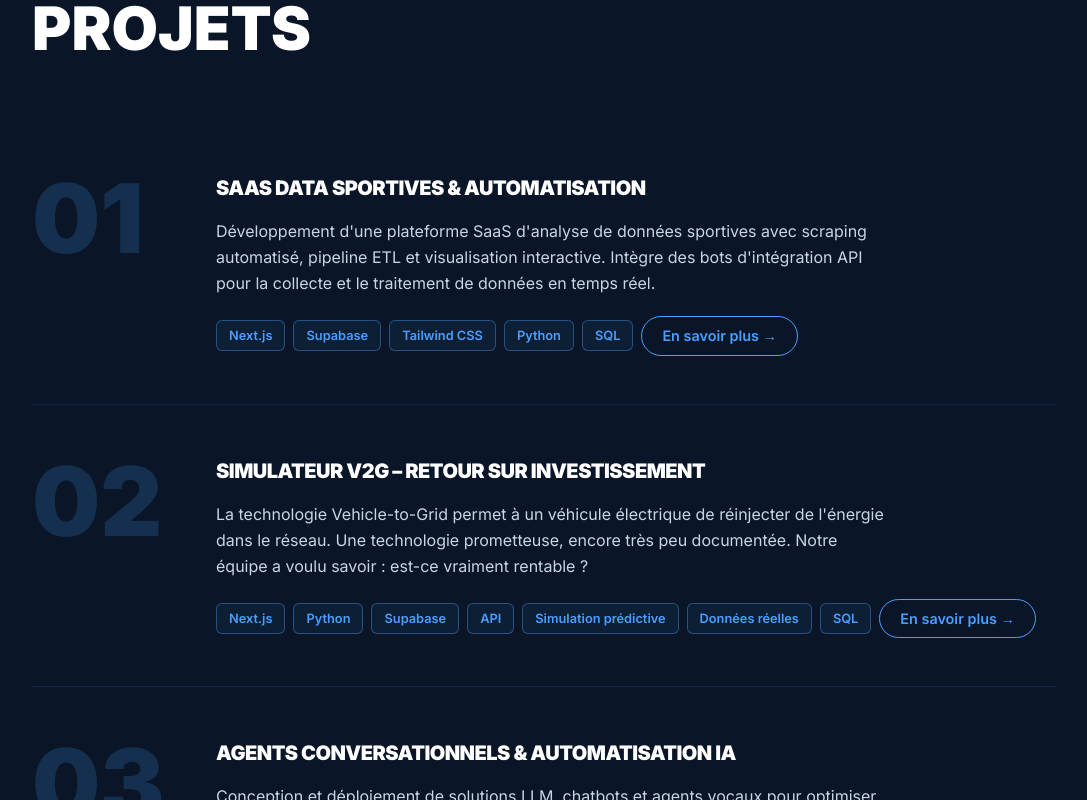
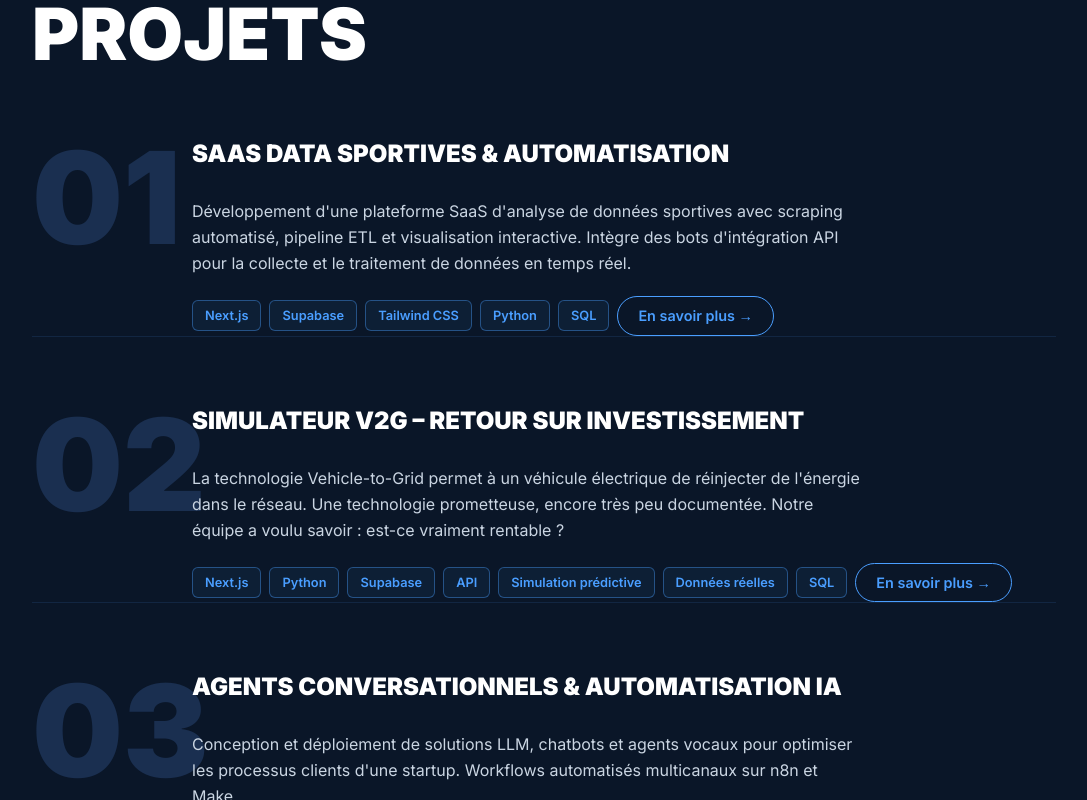
Before and after one commit to Ilias-cpu/portfolio-ilias, a Next.js app: page /projets in a window 1280 px wide. Shown: the part 220-1020 px from the top of the page, without its empty margins (96-1183 px from the left). Built offline with nearby package versions, Linux system fonts and the light colour scheme.

Commit message:
fix responsive mobile projets

```diff
--- a/src/app/contact/page.tsx
+++ b/src/app/contact/page.tsx
@@ -50,11 +50,9 @@ export default function Contact() {
           className="mb-14"
         >
           <h1 className="text-white mb-5" style={{ fontSize: "3.5rem", fontWeight: 900, lineHeight: 1.1 }}>
-            Vous recrutez ?
+            Me contacter
           </h1>
           <p className="text-white mb-3" style={{ fontSize: "1.1rem" }}>
-            Je suis actuellement à la recherche d&apos;une alternance de 3 ans en Data Engineering,
-            Data Analysis ou Développement Web, à partir de septembre 2026.
           </p>
           <p className="text-slate-400" style={{ fontSize: "0.95rem", marginTop: "12px" }}>
             Que vous ayez une opportunité, un conseil à me partager, ou que vous connaissiez quelqu&apos;un
--- a/src/app/projets/page.tsx
+++ b/src/app/projets/page.tsx
@@ -162,7 +162,7 @@ export default function Projets() {
   const openModal = (src: string, alt: string) => { setModalSrc(src); setModalAlt(alt); };
 
   return (
-    <section className="min-h-screen px-8 py-24">
+    <section className="min-h-screen px-4 sm:px-6 md:px-12 py-24">
       <div className="max-w-5xl w-full mx-auto">
 
         {/* En-tête */}
@@ -178,7 +178,7 @@ export default function Projets() {
           >
             Projets Notables
           </span>
-          <h1 className="text-6xl font-black text-white uppercase">Projets</h1>
+          <h1 className="text-4xl sm:text-5xl md:text-7xl font-black text-white mb-10 uppercase">Projets</h1>
         </motion.div>
 
         {/* ── PROJET 01 ── */}
@@ -186,14 +186,14 @@ export default function Projets() {
           initial={{ opacity: 0, x: -50 }}
           animate={{ opacity: 1, x: 0 }}
           transition={{ duration: 0.7 }}
-          className="flex flex-col md:flex-row gap-6 md:gap-14 py-12"
+          className="flex flex-col md:flex-row items-start gap-4 md:gap-8 mb-16"
           style={{ borderBottom: "1px solid rgba(74,158,255,0.12)" }}
         >
           <div className="flex-shrink-0 md:w-32">
-            <span className="font-black select-none" style={{ fontSize: "6rem", color: "rgba(74,158,255,0.18)", lineHeight: 1 }}>01</span>
+            <span className="text-7xl sm:text-8xl md:text-9xl font-black select-none" style={{ color: "#1a2f50" }}>01</span>
           </div>
           <div className="flex-1 flex flex-col gap-4 pt-1">
-            <h2 className="text-xl font-black text-white tracking-tight">SAAS DATA SPORTIVES &amp; AUTOMATISATION</h2>
+            <h2 className="text-lg sm:text-xl md:text-2xl font-black text-white uppercase mb-3">SAAS DATA SPORTIVES &amp; AUTOMATISATION</h2>
             <p className="text-slate-300 text-base leading-relaxed max-w-2xl">
               Développement d&apos;une plateforme SaaS d&apos;analyse de données sportives avec scraping automatisé,
               pipeline ETL et visualisation interactive. Intègre des bots d&apos;intégration API pour la collecte
@@ -222,7 +222,7 @@ export default function Projets() {
                         {construits01.map((item) => <p key={item} className="text-slate-300 text-sm leading-relaxed">{item}</p>)}
                       </div>
                     </div>
-                    <Galerie images={screenshots01} gridClass="grid-cols-1 md:grid-cols-2" onOpen={openModal} />
+                    <Galerie images={screenshots01} gridClass="grid-cols-1 sm:grid-cols-2" onOpen={openModal} />
                   </div>
                 </motion.div>
               )}
@@ -235,14 +235,14 @@ export default function Projets() {
           initial={{ opacity: 0, x: -50 }}
           animate={{ opacity: 1, x: 0 }}
           transition={{ duration: 0.7, delay: 0.15 }}
-          className="flex flex-col md:flex-row gap-6 md:gap-14 py-12"
+          className="flex flex-col md:flex-row items-start gap-4 md:gap-8 mb-16"
           style={{ borderBottom: "1px solid rgba(74,158,255,0.12)" }}
         >
           <div className="flex-shrink-0 md:w-32">
-            <span className="font-black select-none" style={{ fontSize: "6rem", color: "rgba(74,158,255,0.18)", lineHeight: 1 }}>02</span>
+            <span className="text-7xl sm:text-8xl md:text-9xl font-black select-none" style={{ color: "#1a2f50" }}>02</span>
           </div>
           <div className="flex-1 flex flex-col gap-4 pt-1">
-            <h2 className="text-xl font-black text-white tracking-tight">SIMULATEUR V2G – RETOUR SUR INVESTISSEMENT</h2>
+            <h2 className="text-lg sm:text-xl md:text-2xl font-black text-white uppercase mb-3">SIMULATEUR V2G – RETOUR SUR INVESTISSEMENT</h2>
             <p className="text-slate-300 text-base leading-relaxed max-w-2xl">
               La technologie Vehicle-to-Grid permet à un véhicule électrique de réinjecter de l&apos;énergie dans le réseau.
               Une technologie prometteuse, encore très peu documentée. Notre équipe a voulu savoir : est-ce vraiment rentable ?
@@ -276,7 +276,7 @@ export default function Projets() {
                         Projet encore en cours de développement avec mon équipe. Objectif : déployer le site et mesurer sa croissance réelle.
                       </p>
                     </div>
-                    <Galerie images={screenshots02} gridClass="grid-cols-1 md:grid-cols-3" onOpen={openModal} />
+                    <Galerie images={screenshots02} gridClass="grid-cols-1 sm:grid-cols-2" onOpen={openModal} />
                   </div>
                 </motion.div>
               )}
@@ -289,13 +289,13 @@ export default function Projets() {
           initial={{ opacity: 0, x: -50 }}
           animate={{ opacity: 1, x: 0 }}
           transition={{ duration: 0.7, delay: 0.3 }}
-          className="flex flex-col md:flex-row gap-6 md:gap-14 py-12"
+          className="flex flex-col md:flex-row items-start gap-4 md:gap-8 mb-16"
         >
           <div className="flex-shrink-0 md:w-32">
-            <span className="font-black select-none" style={{ fontSize: "6rem", color: "rgba(74,158,255,0.18)", lineHeight: 1 }}>03</span>
+            <span className="text-7xl sm:text-8xl md:text-9xl font-black select-none" style={{ color: "#1a2f50" }}>03</span>
           </div>
           <div className="flex-1 flex flex-col gap-4 pt-1">
-            <h2 className="text-xl font-black text-white tracking-tight">AGENTS CONVERSATIONNELS &amp; AUTOMATISATION IA</h2>
+            <h2 className="text-lg sm:text-xl md:text-2xl font-black text-white uppercase mb-3">AGENTS CONVERSATIONNELS &amp; AUTOMATISATION IA</h2>
             <p className="text-slate-300 text-base leading-relaxed max-w-2xl">
               Conception et déploiement de solutions LLM, chatbots et agents vocaux pour optimiser les processus clients
               d&apos;une startup. Workflows automatisés multicanaux sur n8n et Make.
```
